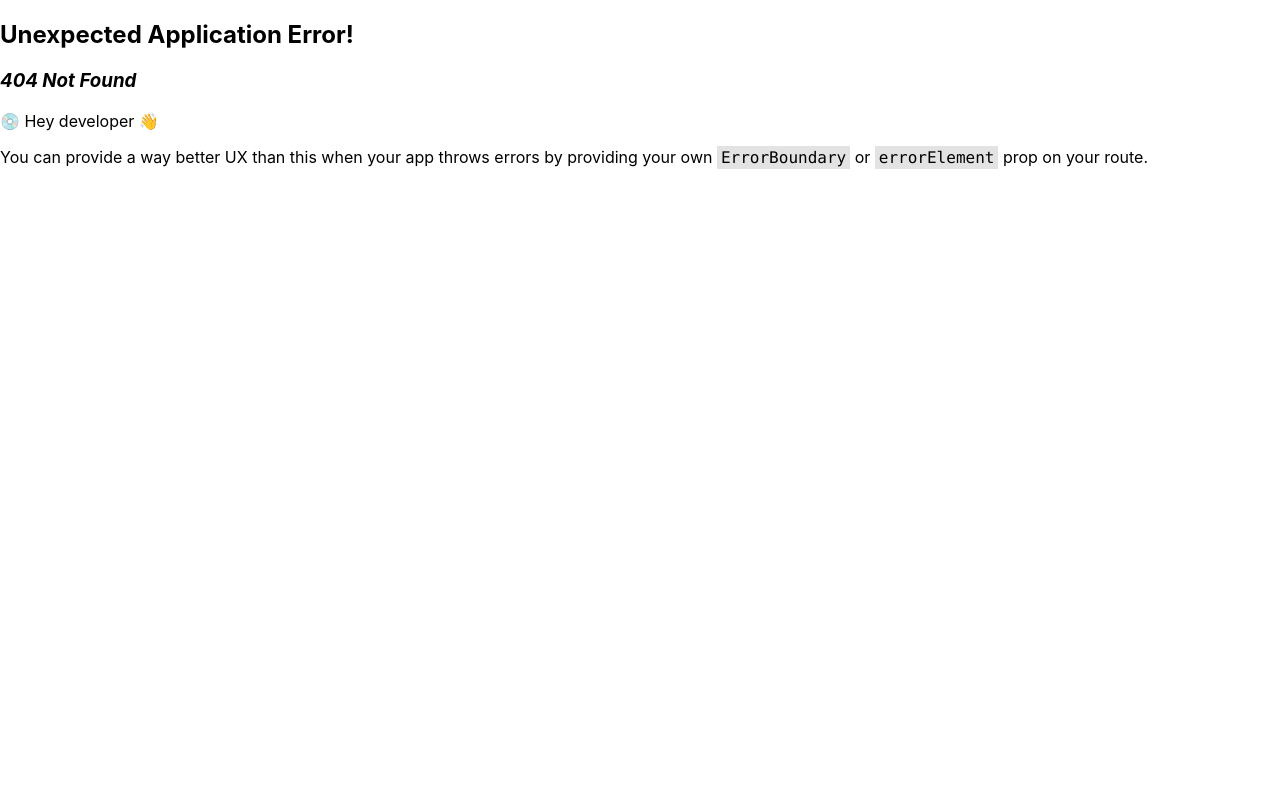
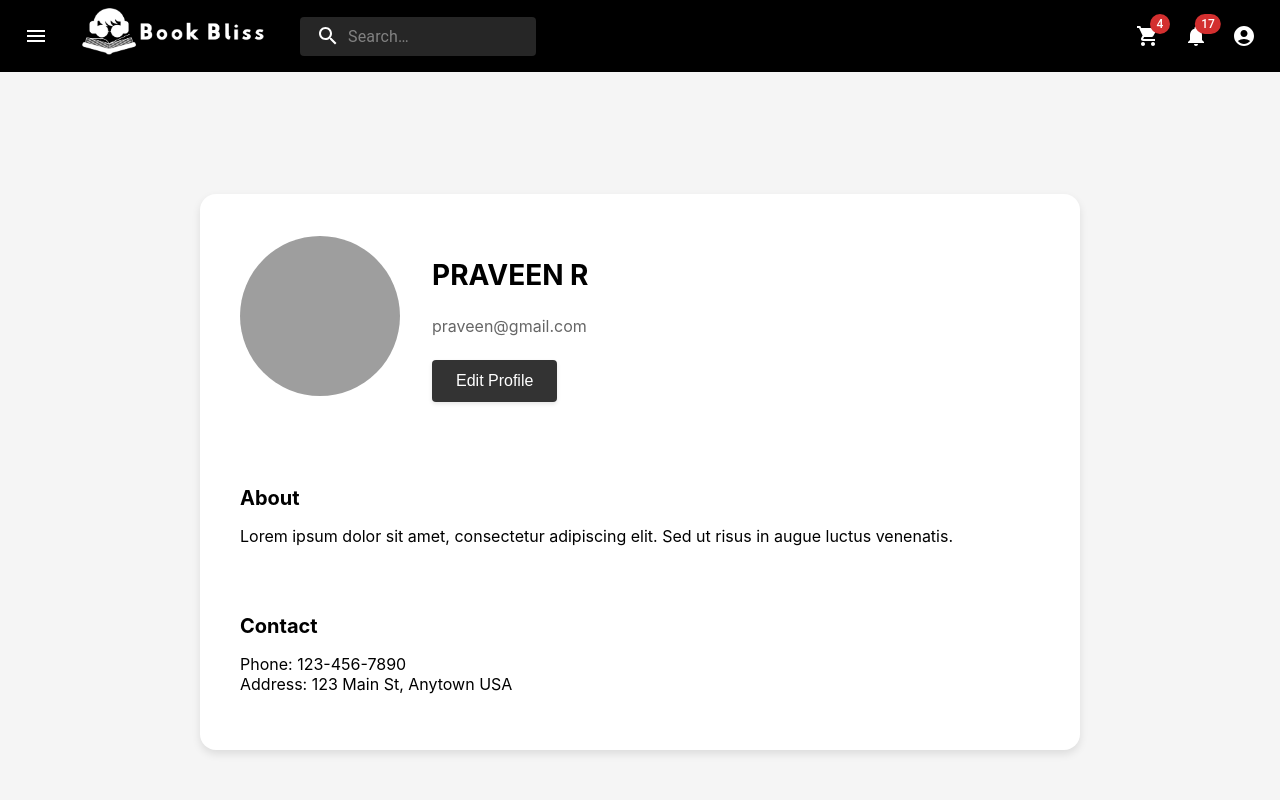
Before and after one commit to Sibin-Puthanveettil/bookbliss, a React (Create React App) app: page /profile in a window 1280 px wide. Before the commit this address had no page. Shown: the top 800 px of the page. Built offline with nearby package versions, Linux system fonts and the light colour scheme; grey boxes are pictures that could not be loaded.

Commit message:
commit-ChangesProfilePage

```diff
--- a/src/components/Navbar.jsx
+++ b/src/components/Navbar.jsx
@@ -20,7 +20,12 @@ import List from '@mui/material/List';
 import ListItem from '@mui/material/ListItem';
 import ListItemText from '@mui/material/ListItemText';
 import sitelogo from '../LOGO 2.png';
-import {Navigate, useNavigate} from 'react-router-dom'
+import {navigate,useNavigate} from 'react-router-dom';
+import ListSubheader from '@mui/material/ListSubheader';
+
+
+
+
 
 const Search = styled('div')(({ theme }) => ({
   position: 'relative',
@@ -64,6 +69,7 @@ const StyledInputBase = styled(InputBase)(({ theme }) => ({
 export default function PrimarySearchAppBar() {
 const navigate = useNavigate()
 
+
   const [anchorEl, setAnchorEl] = React.useState(null);
   const [mobileMoreAnchorEl, setMobileMoreAnchorEl] = React.useState(null);
   const [drawerOpen, setDrawerOpen] = React.useState(false);
@@ -98,6 +104,7 @@ const navigate = useNavigate()
 
   const menuId = 'primary-search-account-menu';
   const renderMenu = (
+
     <Menu
       anchorEl={anchorEl}
       anchorOrigin={{
@@ -113,9 +120,14 @@ const navigate = useNavigate()
       open={isMenuOpen}
       onClose={handleMenuClose}
     >
-      <MenuItem onClick={handleMenuClose}>Profile</MenuItem>
+      <MenuItem onClick={()=>navigate('/profile')}>Profile</MenuItem>
       <MenuItem onClick={handleMenuClose}>My account</MenuItem>
       <MenuItem onClick={()=>navigate('/login')}>Login</MenuItem>
+      <MenuItem onClick={()=>navigate('/about')}>About Us</MenuItem>
+      <MenuItem onClick={()=>navigate('/cart')}>cart</MenuItem>
+      <MenuItem onClick={()=>navigate('/addbook')}>Add Book</MenuItem>
+
+
     </Menu>
   );
 
@@ -136,10 +148,10 @@ const navigate = useNavigate()
       open={isMobileMenuOpen}
       onClose={handleMobileMenuClose}
     >
-      <MenuItem>
-        <IconButton size="large" aria-label="show 4 new mails" color="inherit">
+      <MenuItem  onClick={() => navigate('/cart')}>
+        <IconButton  size="large" aria-label="show 4 new mails" color="inherit">
           <Badge badgeContent={4} color="error">
-            <ShoppingCartIcon />
+            <ShoppingCartIcon  />
           </Badge>
         </IconButton>
         <p>Cart</p>
@@ -173,85 +185,55 @@ const navigate = useNavigate()
 
   const sidebarList = () => (
     <Box
-      sx={{ width: 250 }}
+       sx={{
+          width: 250,
+          backgroundColor: '#282c34',   // Main sidebar background
+          color: '#FFFFFF',
+          display: 'flex',
+          flexDirection: 'column',
+          boxShadow: '2px 0 5px rgba(0,0,0,0.5)',
+          padding: 0,
+      }}
       role="presentation"
       onClick={handleDrawerClose}
       onKeyDown={handleDrawerClose}
     >
       <List>
-  <ListItem button sx={{ cursor: 'pointer' }}>
-    <ListItemText primary="Home" />
-  </ListItem>
-  ---------------------
-    <ListItem button sx={{ cursor: 'pointer' }}>
-    <ListItemText primary="Fiction" />
-  </ListItem>
-  <ListItem button sx={{ cursor: 'pointer' }}>
-    <ListItemText primary="Non-Fiction" />
-  </ListItem>
-  <ListItem button sx={{ cursor: 'pointer' }}>
-    <ListItemText primary="Children's Books" />
-  </ListItem>
-  <ListItem button sx={{ cursor: 'pointer' }}>
-    <ListItemText primary="Mystery" />
-  </ListItem>
-  <ListItem button sx={{ cursor: 'pointer' }}>
-    <ListItemText primary="Science Fiction" />
-  </ListItem>
-  <ListItem button sx={{ cursor: 'pointer' }}>
-    <ListItemText primary="Fantasy" />
-  </ListItem>
-  <ListItem button sx={{ cursor: 'pointer' }}>
-    <ListItemText primary="Graphic Novels" />
-  </ListItem>
-  <ListItem button sx={{ cursor: 'pointer' }}>
-    <ListItemText primary="Others" />
-  </ListItem>
-  {/* New Items */}
-  <ListItem button sx={{ cursor: 'pointer' }}>
-    <ListItemText primary="Historical Fiction" />
-  </ListItem>
-  <ListItem button sx={{ cursor: 'pointer' }}>
-    <ListItemText primary="Biography" />
-  </ListItem>
-  <ListItem button sx={{ cursor: 'pointer' }}>
-    <ListItemText primary="Poetry" />
-  </ListItem>
-  <ListItem button sx={{ cursor: 'pointer' }}>
-    <ListItemText primary="Cookbooks" />
-  </ListItem>
-  <ListItem button sx={{ cursor: 'pointer' }}>
-    <ListItemText primary="Self-Help" />
-  </ListItem>
-  <ListItem button sx={{ cursor: 'pointer' }}>
-    <ListItemText primary="Travel" />
-  </ListItem>
-  <ListItem button sx={{ cursor: 'pointer' }}>
-    <ListItemText primary="True Crime" />
-  </ListItem>
-  <ListItem button sx={{ cursor: 'pointer' }}>
-    <ListItemText primary="Comics" />
-  </ListItem>
-  <ListItem button sx={{ cursor: 'pointer' }}>
-    <ListItemText primary="Classic Literature" />
-  </ListItem>
-  <ListItem button sx={{ cursor: 'pointer' }}>
-    <ListItemText primary="Anthology" />
-  </ListItem>
+        {/* Book Categories Header */}
+        <ListSubheader
+          sx={{
+            backgroundColor: '#444', // Darker background color for the header
+            color: 'white', // Attractive text color
+            fontWeight: 'bold',
+            textAlign: 'center',  // Center the header text
+            fontSize: '1.25rem',   // Larger font size
+            padding: '16px 0',    // Add padding for spacing
+          }}
+        >
+          Book Categories
+        </ListSubheader>
 
-  ---------------------
-  <ListItem button sx={{ cursor: 'pointer' }}>
-    <ListItemText primary="Products" />
-  </ListItem>
-  <ListItem button sx={{ cursor: 'pointer' }}>
-    <ListItemText primary="About" />
-  </ListItem>
-  <ListItem button sx={{ cursor: 'pointer' }}>
-    <ListItemText primary="Contact" />
-  </ListItem>
-</List>
+        {/* List Items with hover effect */}
+        {["Home", "Fiction", "Non-Fiction", "Children's Books", "Mystery", "Science Fiction", "Fantasy", "Graphic Novels", "Others",
+          "Historical Fiction", "Biography", "Poetry", "Cookbooks", "Self-Help", "Travel", "True Crime", "Comics",
+          "Classic Literature", "Anthology", "Products", "About", "Contact"].map(item => (
+          <ListItem
+            button
+            key={item}
+            sx={{
+              cursor: 'pointer',
+              '&:hover': {
+                backgroundColor: 'E5CCFF', // Dark background on hover
+                color: '#FFFFFF', // Keep text color white for contrast
+              },
+            }}
+          >
+            <ListItemText primary={item} />
+          </ListItem>
+        ))}
+      </List>
     </Box>
-  );
+);
 
   return (
     <Box sx={{ flexGrow: 1 }}>
@@ -273,7 +255,7 @@ const navigate = useNavigate()
             component="div"
             sx={{ display: { xs: 'none', sm: 'block' } }}
           >
-            <img src={sitelogo} width={200}/>
+            <img src={sitelogo} onClick={() => navigate('/')} width={200}/>
           </Typography>
           <Search>
             <SearchIconWrapper>
--- /dev/null
+++ b/src/components/profile.jsx
@@ -0,0 +1,292 @@
+import React, { useState } from 'react';
+import styled from 'styled-components';
+
+const ProfileContainer = styled.div`
+  display: flex;
+  flex-direction: column;
+  align-items: center;
+  justify-content: center;
+  min-height: 100vh;
+  background-color: #f5f5f5;
+`;
+
+const ProfileCard = styled.div`
+  width: 100%;
+  max-width: 800px;
+  background-color: #fff;
+  border-radius: 16px;
+  box-shadow: 0 4px 8px rgba(0, 0, 0, 0.1);
+  padding: 40px;
+  display: flex;
+  flex-direction: column;
+`;
+
+const ProfileHeader = styled.div`
+  display: flex;
+  align-items: center;
+  margin-bottom: 32px;
+`;
+
+const AvatarContainer = styled.div`
+  margin-right: 32px;
+  position: relative;
+  cursor: pointer;
+`;
+
+const Avatar = styled.img`
+  width: 160px;
+  height: 160px;
+  border-radius: 50%;
+`;
+
+const AvatarOverlay = styled.div`
+  position: absolute;
+  top: 0;
+  left: 0;
+  width: 100%;
+  height: 100%;
+  background-color: rgba(0, 0, 0, 0.4);
+  border-radius: 50%;
+  display: flex;
+  justify-content: center;
+  align-items: center;
+  opacity: 0;
+  transition: opacity 0.3s ease;
+
+  &:hover {
+    opacity: 1;
+  }
+`;
+
+const AvatarUploadInput = styled.input`
+  position: absolute;
+  top: 0;
+  left: 0;
+  width: 100%;
+  height: 100%;
+  opacity: 0;
+  cursor: pointer;
+`;
+
+const AvatarUploadIcon = styled.i`
+  color: #fff;
+  font-size: 24px;
+`;
+
+const NameAndDetailsContainer = styled.div`
+  display: flex;
+  flex-direction: column;
+  flex-grow: 1;
+`;
+
+const Name = styled.h2`
+  font-size: 28px;
+  font-weight: bold;
+  margin-bottom: 8px;
+`;
+
+const Email = styled.p`
+  color: #666;
+  margin-bottom: 24px;
+`;
+
+const Button = styled.button`
+  background-color: #333;
+  color: #fff;
+  border: none;
+  border-radius: 4px;
+  padding: 12px 24px;
+  font-size: 16px;
+  cursor: pointer;
+  transition: background-color 0.3s ease, box-shadow 0.3s ease;
+  box-shadow: 0 2px 4px rgba(0, 0, 0, 0.1);
+  align-self: flex-start;
+
+  &:hover {
+    background-color: #111;
+    box-shadow: 0 4px 8px rgba(0, 0, 0, 0.2);
+  }
+
+  &:active {
+    transform: translateY(1px);
+    box-shadow: 0 1px 2px rgba(0, 0, 0, 0.1);
+  }
+
+  @media (max-width: 768px) {
+    padding: 8px 16px;
+    font-size: 14px;
+  }
+`;
+
+const Section = styled.div`
+  margin-top: 32px;
+`;
+
+const SectionTitle = styled.h3`
+  font-size: 20px;
+  font-weight: bold;
+  margin-bottom: 16px;
+`;
+
+const Modal = styled.div`
+  position: fixed;
+  z-index: 1;
+  left: 0;
+  top: 0;
+  width: 100%;
+  height: 100%;
+  overflow: auto;
+  background-color: rgba(0, 0, 0, 0.4);
+  display: flex;
+  justify-content: center;
+  align-items: center;
+`;
+
+const ModalContent = styled.div`
+  background-color: #fefefe;
+  padding: 40px;
+  border-radius: 16px;
+  box-shadow: 0 4px 8px rgba(0, 0, 0, 0.1);
+  width: 100%;
+  max-width: 600px;
+  position: relative;
+`;
+
+const CloseButton = styled.button`
+  position: absolute;
+  top: 16px;
+  right: 16px;
+  background-color: transparent;
+  border: none;
+  font-size: 24px;
+  cursor: pointer;
+  color: #666;
+
+  &:hover {
+    color: #333;
+  }
+`;
+
+const ModalTitle = styled.h2`
+  font-size: 24px;
+  font-weight: bold;
+  margin-bottom: 24px;
+`;
+
+const ModalForm = styled.form`
+  display: flex;
+  flex-direction: column;
+  gap: 16px;
+`;
+
+const ModalInput = styled.input`
+  padding: 12px 16px;
+  border: 1px solid #ccc;
+  border-radius: 4px;
+  font-size: 16px;
+`;
+
+const ModalTextarea = styled.textarea`
+  padding: 12px 16px;
+  border: 1px solid #ccc;
+  border-radius: 4px;
+  font-size: 16px;
+  resize: vertical;
+`;
+
+const ModalButton = styled.button`
+  background-color: #333;
+  color: #fff;
+  border: none;
+  border-radius: 4px;
+  padding: 12px 24px;
+  font-size: 16px;
+  cursor: pointer;
+  transition: background-color 0.3s ease, box-shadow 0.3s ease;
+  box-shadow: 0 2px 4px rgba(0, 0, 0, 0.1);
+  align-self: flex-end;
+
+  &:hover {
+    background-color: #111;
+    box-shadow: 0 4px 8px rgba(0, 0, 0, 0.2);
+  }
+
+  &:active {
+    transform: translateY(1px);
+    box-shadow: 0 1px 2px rgba(0, 0, 0, 0.1);
+  }
+`;
+
+const ProfilePage = () => {
+  const [showModal, setShowModal] = useState(false);
+  const [avatarFile, setAvatarFile] = useState(null);
+
+  const handleEditProfile = () => {
+    setShowModal(true);
+  };
+
+  const handleCloseModal = () => {
+    setShowModal(false);
+  };
+
+  const handleAvatarUpload = (event) => {
+    setAvatarFile(event.target.files[0]);
+  };
+
+  return (
+    <ProfileContainer>
+      <ProfileCard>
+        <ProfileHeader>
+          <AvatarContainer>
+            <Avatar src={avatarFile ? URL.createObjectURL(avatarFile) : "https://img.freepik.com/premium-photo/beautiful-anime-woman-passport-size-pic_685680-483.jpg"} alt="Profile Avatar" />
+            <AvatarOverlay>
+              <AvatarUploadInput type="file" id="avatar-upload" name="avatar" onChange={handleAvatarUpload} />
+              <AvatarUploadIcon className="fas fa-upload"></AvatarUploadIcon>
+            </AvatarOverlay>
+          </AvatarContainer>
+          <NameAndDetailsContainer>
+            <Name>PRAVEEN R</Name>
+            <Email>praveen@gmail.com</Email>
+            <Button onClick={handleEditProfile}>Edit Profile</Button>
+          </NameAndDetailsContainer>
+        </ProfileHeader>
+        <Section>
+          <SectionTitle>About</SectionTitle>
+          <p>
+            Lorem ipsum dolor sit amet, consectetur adipiscing elit. Sed ut risus in augue
+            luctus venenatis.
+          </p>
+        </Section>
+        <Section>
+          <SectionTitle>Contact</SectionTitle>
+          <p>
+            Phone: 123-456-7890
+            <br />
+            Address: 123 Main St, Anytown USA
+          </p>
+        </Section>
+      </ProfileCard>
+      {showModal && (
+        <Modal>
+          <ModalContent>
+            <CloseButton onClick={handleCloseModal}>&times;</CloseButton>
+            <ModalTitle>Edit Profile</ModalTitle>
+            <ModalForm>
+              <ModalInput type="text" id="name" name="name" defaultValue="PRAVEEN R" />
+              <ModalInput type="email" id="email" name="email" defaultValue="praveen@gmail.com" />
+              <ModalTextarea id="about" name="about">
+                Lorem ipsum dolor sit amet, consectetur adipiscing elit. Sed ut risus in augue
+                luctus venenatis.
+              </ModalTextarea>
+              <ModalInput type="tel" id="phone" name="phone" defaultValue="123-456-7890" />
+              <ModalInput type="text" id="address" name="address" defaultValue="123 Main St, Anytown USA" />
+              <ModalButton type="submit">Save Changes</ModalButton>
+            </ModalForm>
+          </ModalContent>
+        </Modal>
+      )}
+    </ProfileContainer>
+  );
+};
+
+export default ProfilePage;
--- a/src/index.js
+++ b/src/index.js
@@ -8,6 +8,7 @@ import Footer from './components/Footer';
 import BookCarousel from './components/BookCarousel';
 import ProductGallery from './components/ProductGallery';
 import Login from './pages/Login';
+import Profile from './components/profile';
 import {
   createBrowserRouter,
   RouterProvider,
@@ -39,6 +40,13 @@ const router = createBrowserRouter([
     path: "about",
     element: <div>About</div>,
   },
+
+  {
+    path: "profile",
+    element:<><Navbar />
+    <Profile/>
+    <Footer/></>
+  },
 ]);
 
 const root = ReactDOM.createRoot(document.getElementById('root'));
```
